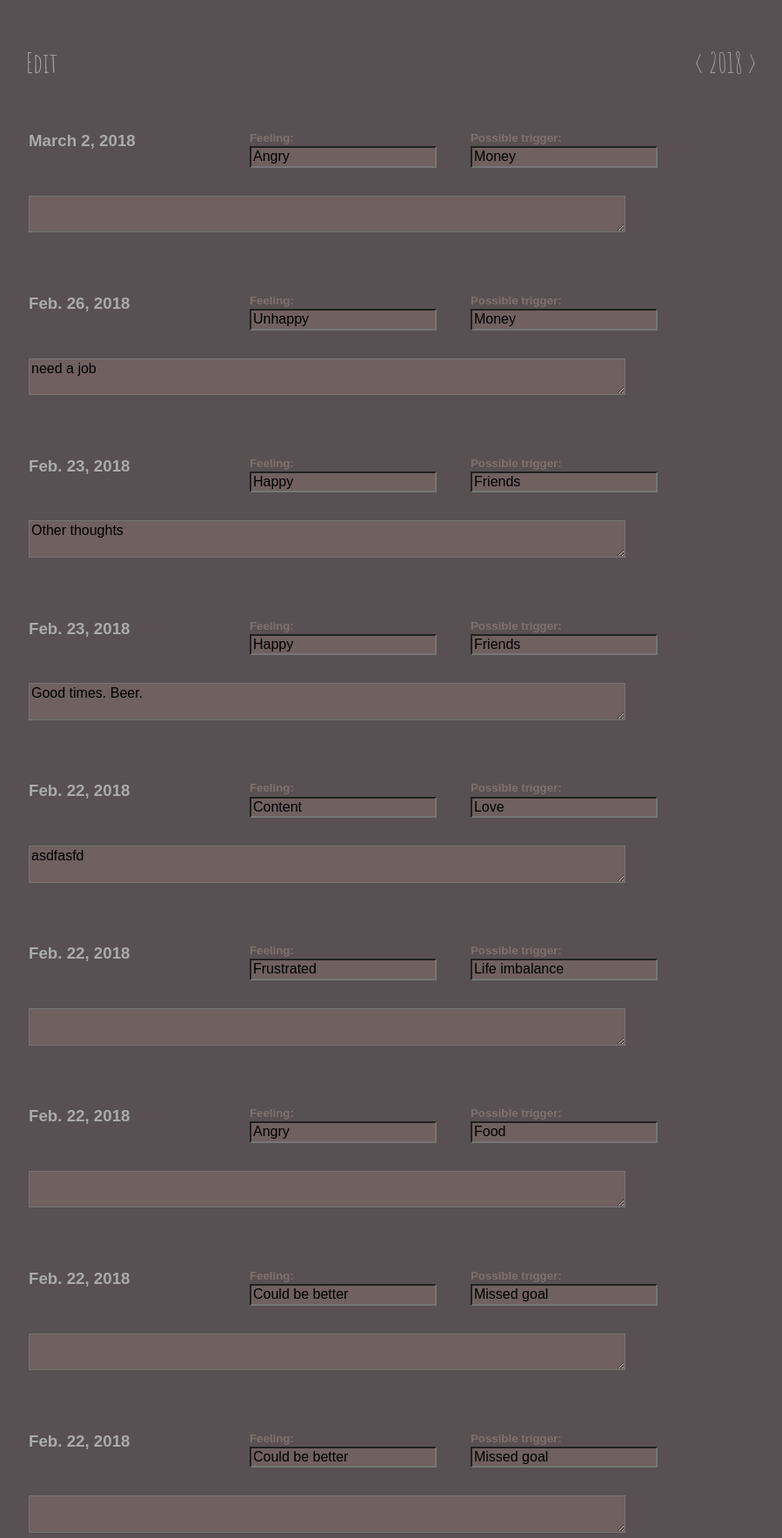
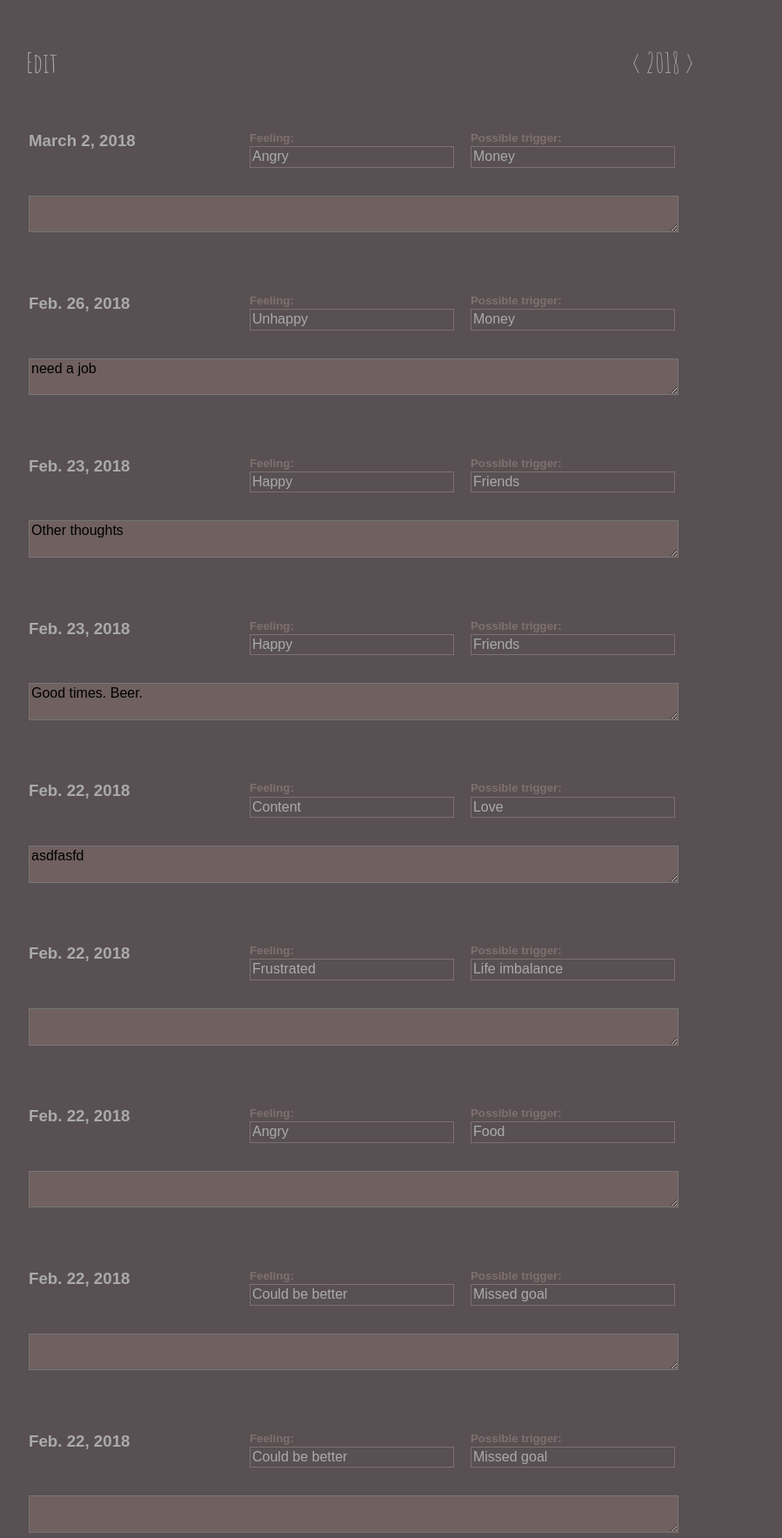
Before and after one commit to adamredwoods/mood-journal, a Django app: page /edit/ in a window 1280 px wide. Shown: the part 152-1920 px from the top of the page at 87% size, without its empty margins (226-1125 px from the left). Run offline with Django 3.2, Linux system fonts and the light colour scheme; a user stored in the database is signed in; data comes from the database, SQL or seed files in the repository; some libraries are stand-ins or nearby versions.

Commit message:
minor improvements

```diff
--- a/mood/question_settings.py
+++ b/mood/question_settings.py
@@ -1,7 +1,7 @@
 
 questions = {
     "feeling": [
-        "Unhappy", "Sad", "Angry", "Frustrated", "Could be better", "Content", "Happy"
+        "Unhappy", "Sad", "Angry", "Frustrated", "Anxious", "Could be better", "Content", "Happy"
     ],
     "feeling_color": [
         "#a0b0f0", "#8080f0", "#f08080", "#f0c0c0", "#f0f0f0", "#e0e0c0", "#f0f090"
--- a/mood/static/style.css
+++ b/mood/static/style.css
@@ -136,8 +136,8 @@ h1 {
    -webkit-box-sizing: border-box;
    -moz-box-sizing: border-box;
    box-sizing: border-box;
-   max-width: 100%;
-   width: 90%;
+   max-width: 98%;
+   width: 98%;
 }
 
 .editall-form h3, h5 {
@@ -148,6 +148,14 @@ h1 {
    color: #807070;
 }
 
+.editall-box {
+   display: inline-block;
+   border: 1px solid #807070;
+   width: 90%;
+   padding: 2px;
+
+}
+
 .timeline-label {
    font-size: 1.3rem;
    color: #807070;
--- a/mood/templates/edit_all.html
+++ b/mood/templates/edit_all.html
@@ -4,10 +4,10 @@
 
 <div class="pure-g">
    <div class="pure-u-1-5"></div>
-   <div class="pure-u-3-5">
+   <div class="pure-u-2-5">
       <h1>Edit</h1>
    </div>
-   <div class="pure-u-1-5">
+   <div class="pure-u-1-5 text-right">
       <h1>&lt; 2018 &gt;</h1>
    </div>
 
@@ -23,10 +23,10 @@
                   <h3>{{i.date}}</h3>
                </div>
                <div class="pure-u-1 pure-u-md-1-3 spacer-top">
-                  <h5>Feeling:</h5><input type="text" value="{{i.feeling}}">
+                  <h5>Feeling:</h5><div class="editall-box" >{{i.feeling}}</div>
                </div>
                <div class="pure-u-1 pure-u-md-1-3 spacer-top">
-                  <h5>Possible trigger:</h5><input type="text" value="{{i.trigger}}">
+                  <h5>Possible trigger:</h5><div class="editall-box" >{{i.trigger}}</div>
                </div>
             </div>
             <div class="pure-g spacer-bottom spacer-top">
```
Also changed, not shown: mood/templates/timeline.html (+11 -19 lines).
